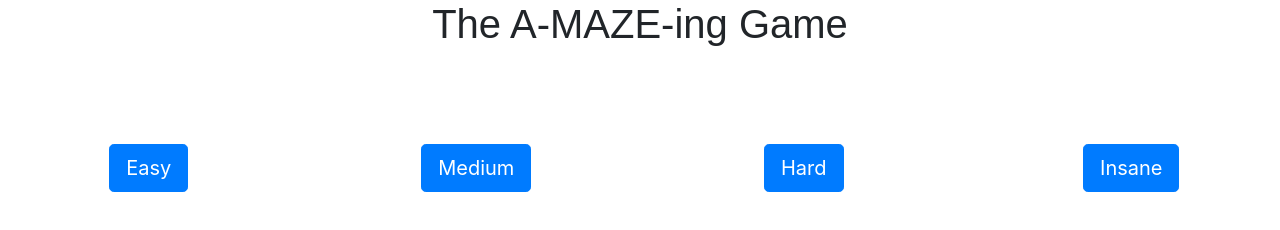
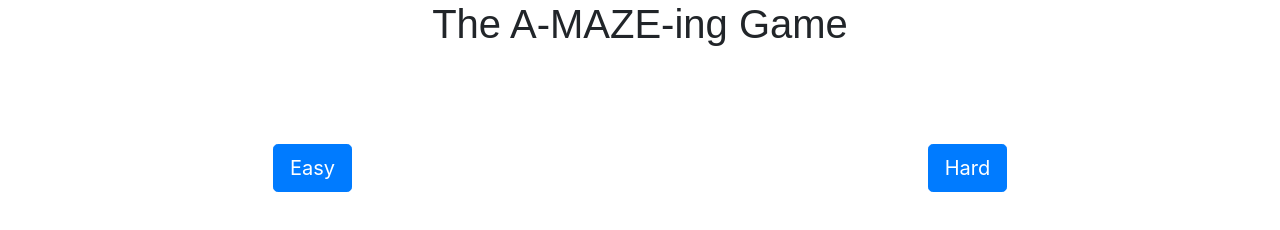
Before and after one commit to max-h12/a-MAZE-ing, a plain HTML site: page menu.html in a window 1280 px wide. Drawn offline with nearby package versions, Linux system fonts and the light colour scheme.

Commit message:
Changed to only Easy and Hard

```diff
--- a/menu.html
+++ b/menu.html
@@ -13,25 +13,15 @@
     <center>
       <div class = "row" id = "buttons">
 
-        <div class = "col-3">
-          <a class="btn btn-lg btn-primary m-3" role="button" href = "mazeIndex.html?items=1&size=20">Easy</a>
+        <div class = "col-6">
+          <a class="btn btn-lg btn-primary m-3" role="button" href = "mazeIndex.html?items=3&size=15">Easy</a>
         </div>
 
 
-
-        <div class = "col-3">
-          <a class="btn btn-lg btn-primary m-3" role="button" href = "mazeIndex.html?items=10&size=25">Medium</a>
+        <div class = "col-6">
+          <a class="btn btn-lg btn-primary m-3" role="button" href = "mazeIndex.html?items=20&size=30">Hard</a>
         </div>
 
-
-
-        <div class = "col-3">
-          <a class="btn btn-lg btn-primary m-3" role="button" href = "mazeIndex.html?items=15&size=30">Hard</a>
-        </div>
-
-        <div class = "col-3">
-          <a class="btn btn-lg btn-primary m-3" role="button" href = "mazeIndex.html?items=30&size=35">Insane</a>
-        </div>
       </div>
     </center>
 
--- a/methods.js
+++ b/methods.js
@@ -59,7 +59,7 @@ function calculateScore()
     score = 0;
   }
   else {
-    score = (numberOfItems/numberCaught) * (timeLimit-timeLeft) * 100;
+    score = (numberOfItems) * (timeLeft) * 1.5;
   }
   return score;
 }
```
